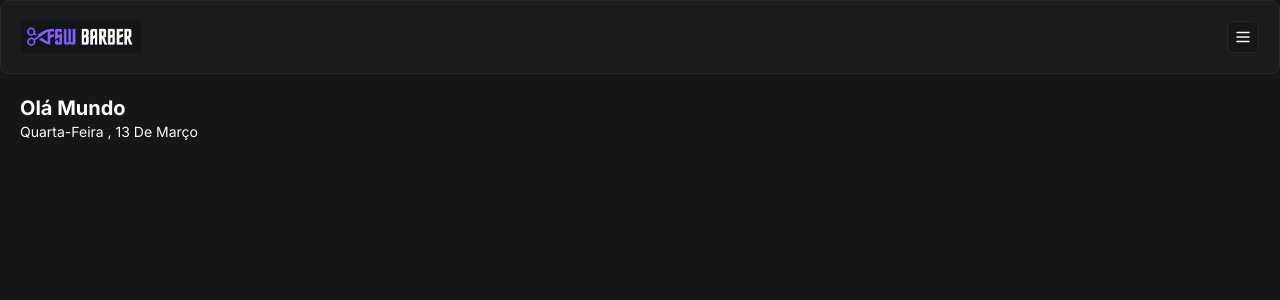
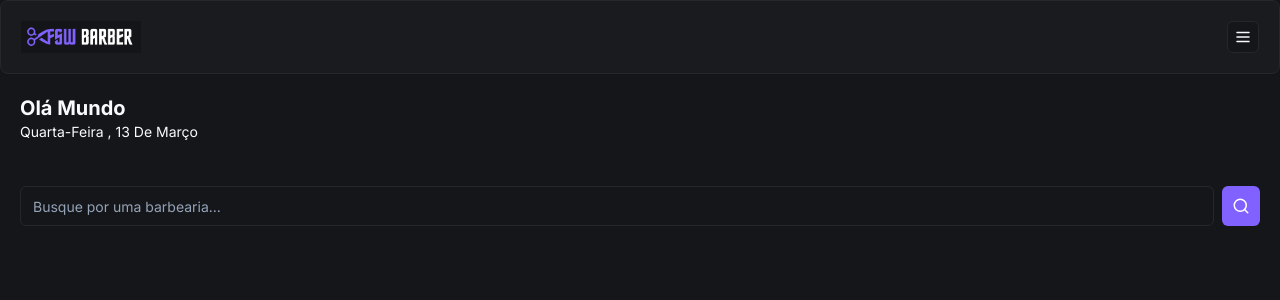
Before and after one commit to Perrels/FWSBARBER, a Next.js app: page / in a window 1280 px wide. Shown: the top 300 px of the page. Built offline with nearby package versions, Linux system fonts and the light colour scheme.

Commit message:
feat: add front-end search controller

```diff
--- /dev/null
+++ b/src/app/(home)/_components/search.tsx
@@ -0,0 +1,18 @@
+"use client";
+
+import { Button } from "@/app/_components/ui/button";
+import { Input } from "@/app/_components/ui/input";
+import { SearchIcon } from "lucide-react";
+
+const Search = () => {
+  return (
+    <div className="flex items-center gap-2">
+      <Input placeholder="Busque por uma barbearia..."/>
+      <Button variant="default" size="icon">
+        <SearchIcon size={18} />
+      </Button>
+    </div>
+  );
+};
+
+export default Search;
--- a/src/app/(home)/page.tsx
+++ b/src/app/(home)/page.tsx
@@ -1,6 +1,7 @@
 import { format } from "date-fns";
 import Header from "../components/header";
 import { ptBR } from "date-fns/locale";
+import Search from "./_components/search";
 
 export default function Home() {
   return (
@@ -15,6 +16,11 @@
           })}
         </p>
       </div>
+
+      <div className="px-5 mt-6">
+        <Search />
+      </div>
+
     </div>
   );
 }
--- /dev/null
+++ b/src/app/_components/ui/input.tsx
@@ -0,0 +1,25 @@
+import * as React from "react"
+
+import { cn } from "@/app/lib/utils.ts"
+
+export interface InputProps
+  extends React.InputHTMLAttributes<HTMLInputElement> {}
+
+const Input = React.forwardRef<HTMLInputElement, InputProps>(
+  ({ className, type, ...props }, ref) => {
+    return (
+      <input
+        type={type}
+        className={cn(
+          "flex h-10 w-full rounded-md border border-input bg-background px-3 py-2 text-sm ring-offset-background file:border-0 file:bg-transparent file:text-sm file:font-medium placeholder:text-muted-foreground focus-visible:outline-none focus-visible:ring-2 focus-visible:ring-ring focus-visible:ring-offset-2 disabled:cursor-not-allowed disabled:opacity-50",
+          className
+        )}
+        ref={ref}
+        {...props}
+      />
+    )
+  }
+)
+Input.displayName = "Input"
+
+export { Input }
```
